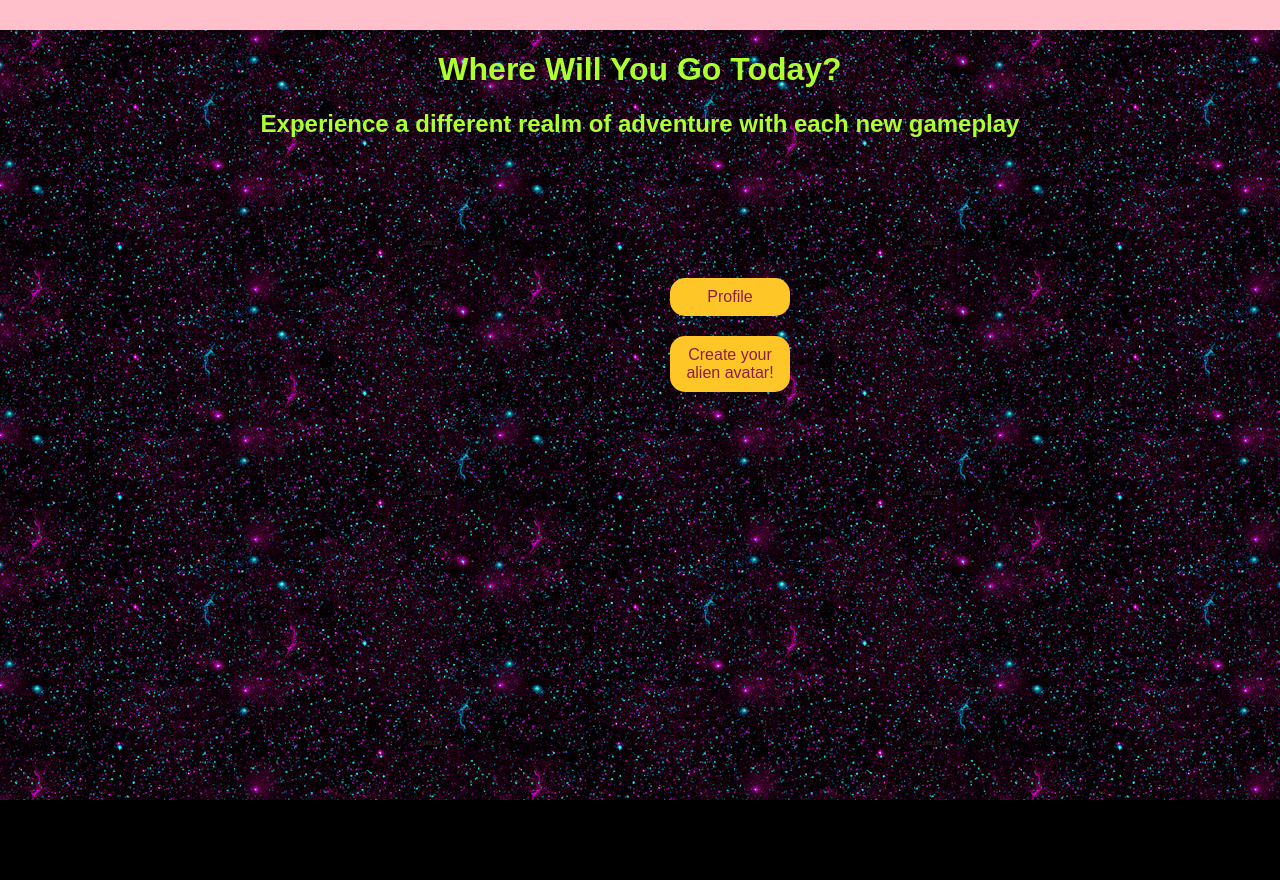
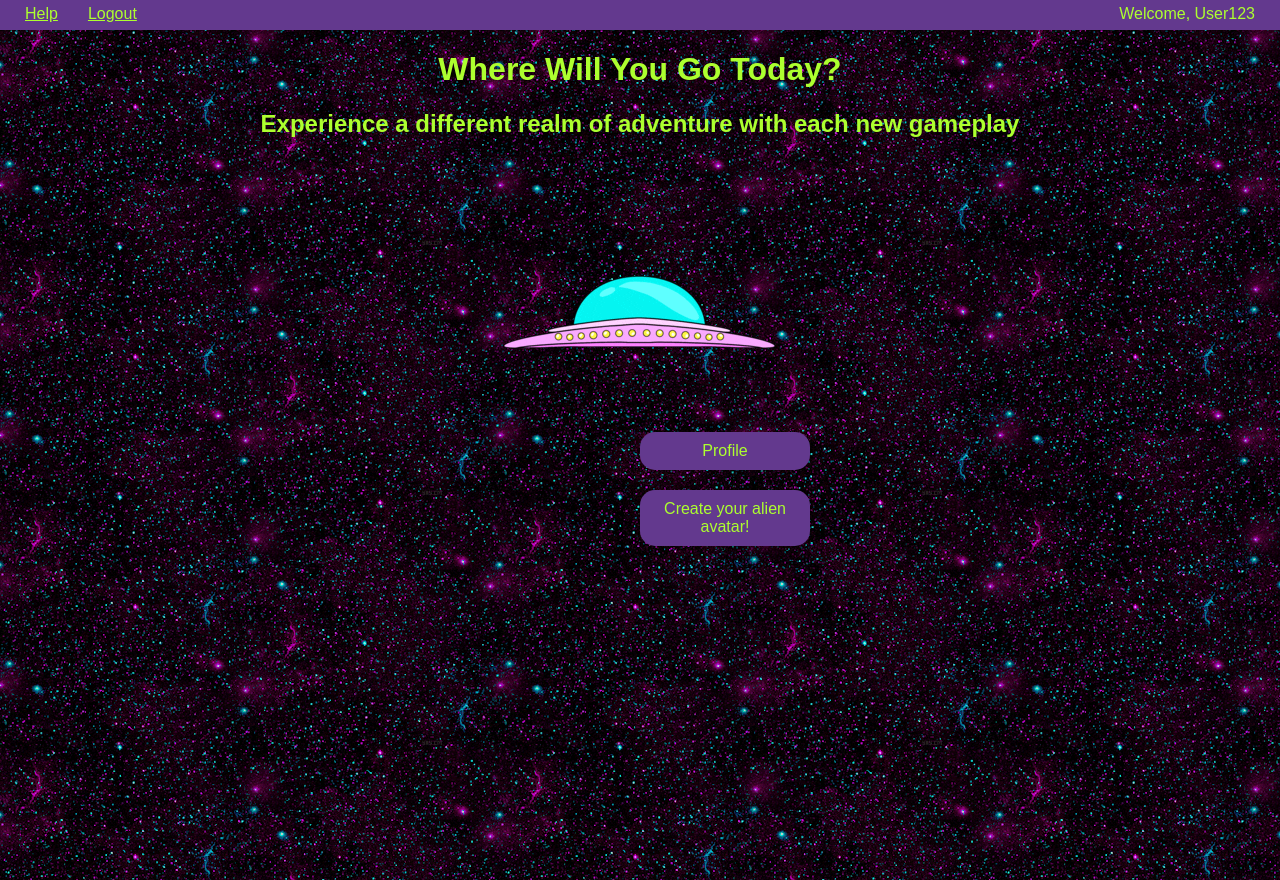
Before and after one commit to eakleine/cis440-tag, a website: page AlienProject/dashboard.html in a window 1280 px wide. Shown: the top 880 px of the page. Before the commit the page ends 800 px from the top, so only its background shows below. Drawn offline with Linux system fonts and the light colour scheme.

Commit message:
Add files via upload

```diff
--- a/AlienProject/dashboard.html
+++ b/AlienProject/dashboard.html
@@ -14,7 +14,9 @@
 
     <header>
         <nav>
-
+            <a id="side1" href="help.html">Help</a>
+            <a id="side1" href="">Logout</a>
+            <a id="side2">Welcome, User123</a>
         </nav>
     </header>
 
@@ -22,6 +24,8 @@
 
         <h1>Where Will You Go Today?</h1>
         <h2>Experience a different realm of adventure with each new gameplay</h2>
+        <img id="spaceship" src="spaceship2.gif" />
+
 
         <form method="GET" action="http://localhost:8080">
 
@@ -30,13 +34,11 @@
         <ul>
             <li><a href="profile.html">Profile</a></li>
             <li><a href = "avatar_creator.html">Create your alien avatar!</a></li>
-
         </ul>
 
     </main>
 
-    <footer>
-    </footer>
+
 
 </body>
 
--- a/AlienProject/styles.css
+++ b/AlienProject/styles.css
@@ -11,11 +11,27 @@ html {
 }
 
 nav {
-    background-color: pink;
+    background-color: rgb(99, 57, 142);
     width: auto;
     height: 30px;
     color: black;
+
 }
+
+#side1 {
+    padding-left: 20px;
+    float: left;
+    margin: 5px;
+    color: greenyellow;
+}
+
+#side2 {
+    padding-right: 20px;
+    float: right;
+    margin: 5px;
+    color: greenyellow;
+}
+
 
 footer {
     position: sticky;
@@ -23,21 +39,21 @@ footer {
 
 body {
     background-image: url("galaxy_background.gif");
-    height: 100vh;
+    height: 110vh;
     padding:0;
     margin:0;
    }
 
    ul li a {
     display: block;
-    background-color: #FFC627;
+    background-color: rgb(99, 57, 142);
     float: center;
-    width: 100px;
+    width: 150px;
     text-align: center;
     padding: 10px 10px;
     margin: 20px;
     text-decoration: none;
-    color: #8C1D40;
+    color: greenyellow;
     border-top-left-radius: 15px;
     border-top-right-radius: 15px;
     border-bottom-left-radius: 15px;
@@ -45,11 +61,17 @@ body {
   }
 
   ul {
-    margin: 0;
+    margin: -30px;
     padding-left: 650px;
-    padding-top: 100px;
+    padding-top: 0px;
     padding-bottom: 200px;
     padding-right: 650px;
     list-style-type: none;
     position: center;
   }
+
+  #spaceship {
+    margin: -100px;
+    padding-top: 0px;
+    padding-bottom: 0px;
+  }
```
Also changed, not shown: AlienProject/help.html (added), AlienProject/spaceship2.gif (added).
